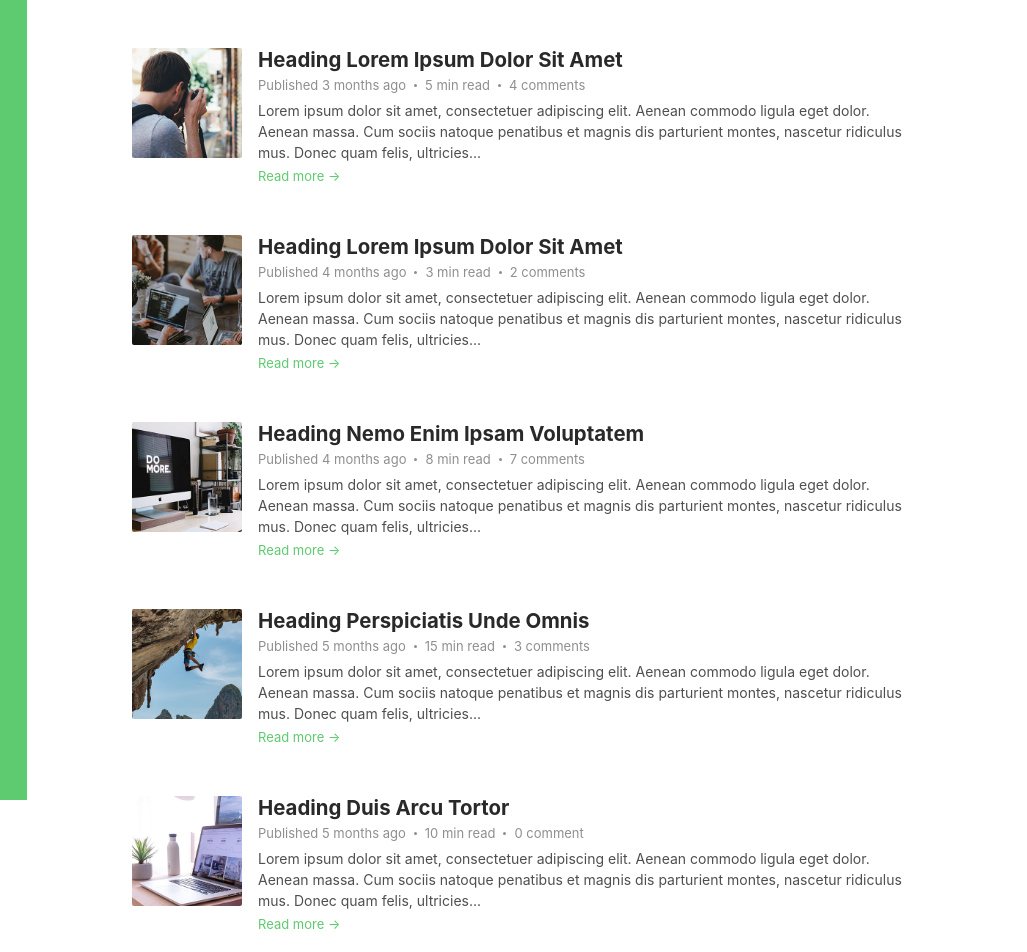
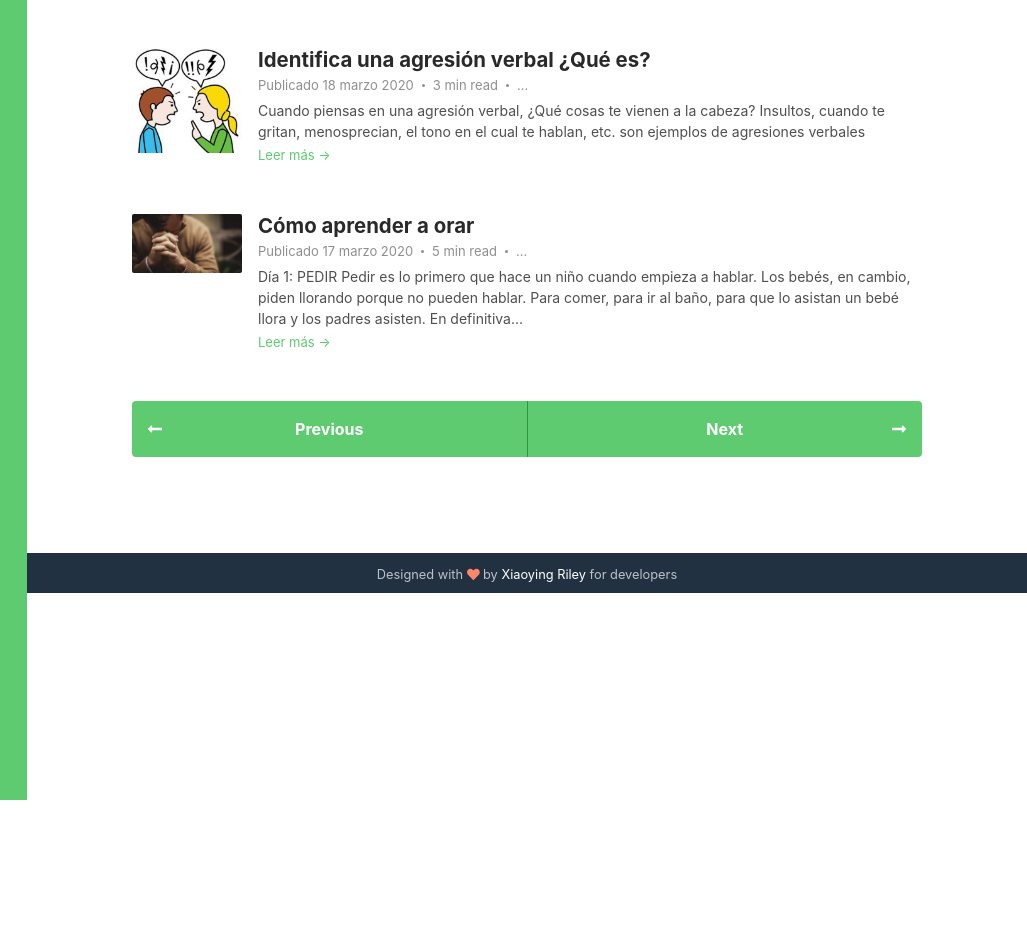
Before and after one commit to blogwebpost/tumejor, a plain HTML site: page blog-list.html in a window 1280 px wide. Shown: the top 952 px of the page, 253-1280 px from the left. After the commit the page ends 800 px from the top, so only its background shows below. Drawn offline with Linux system fonts and the light colour scheme.

Commit message:
cambiospost1

```diff
--- a/blog-list.html
+++ b/blog-list.html
@@ -68,72 +68,27 @@
 
 	    <section class="blog-list px-3 py-5 p-md-5">
 		    <div class="container">
+
 			    <div class="item mb-5">
 				    <div class="media">
-					    <img class="mr-3 img-fluid post-thumb d-none d-md-flex" src="assets/images/blog/blog-post-thumb-7.jpg" alt="image">
+					    <img class="mr-3 img-fluid post-thumb d-none d-md-flex" src="assets/images/blog/post18marzo2020.jpg" alt="image">
 					    <div class="media-body">
-						    <h3 class="title mb-1"><a href="blog-post.html">Heading Lorem Ipsum Dolor Sit Amet</a></h3>
-						    <div class="meta mb-1"><span class="date">Published 3 months ago</span><span class="time">5 min read</span><span class="comment"><a href="#">4 comments</a></span></div>
-						    <div class="intro">Lorem ipsum dolor sit amet, consectetuer adipiscing elit. Aenean commodo ligula eget dolor. Aenean massa. Cum sociis natoque penatibus et magnis dis parturient montes, nascetur ridiculus mus. Donec quam felis, ultricies...</div>
-						    <a class="more-link" href="blog-post.html">Read more &rarr;</a>
-					    </div><!--//media-body-->
-				    </div><!--//media-->
-			    </div><!--//item-->
-			    <div class="item mb-5">
-				    <div class="media">
-					    <img class="mr-3 img-fluid post-thumb d-none d-md-flex" src="assets/images/blog/blog-post-thumb-8.jpg" alt="image">
-					    <div class="media-body">
-						    <h3 class="title mb-1"><a href="blog-post.html">Heading Lorem Ipsum Dolor Sit Amet</a></h3>
-						    <div class="meta mb-1"><span class="date">Published 4 months ago</span><span class="time">3 min read</span><span class="comment"><a href="#">2 comments</a></span></div>
-						    <div class="intro">Lorem ipsum dolor sit amet, consectetuer adipiscing elit. Aenean commodo ligula eget dolor. Aenean massa. Cum sociis natoque penatibus et magnis dis parturient montes, nascetur ridiculus mus. Donec quam felis, ultricies...</div>
-						    <a class="more-link" href="blog-post.html">Read more &rarr;</a>
+						    <h3 class="title mb-1"><a href="post2.html">Identifica una agresión verbal ¿Qué es?</a></h3>
+						    <div class="meta mb-1"><span class="date">Publicado 18 marzo 2020</span><span class="time">3 min read</span><span class="comment"><a href="#">...</a></span></div>
+						    <div class="intro">Cuando piensas en una agresión verbal, ¿Qué cosas te vienen a la cabeza? Insultos, cuando te gritan, menosprecian, el tono en el cual te hablan, etc. son ejemplos de agresiones verbales</div>
+						    <a class="more-link" href="post2.html">Leer más &rarr;</a>
 					    </div><!--//media-body-->
 				    </div><!--//media-->
 			    </div><!--//item-->
 
 			    <div class="item mb-5">
 				    <div class="media">
-					    <img class="mr-3 img-fluid post-thumb d-none d-md-flex" src="assets/images/blog/blog-post-thumb-9.jpg" alt="image">
+					    <img class="mr-3 img-fluid post-thumb d-none d-md-flex" src="assets/images/blog/blog-post-thumb-1.jpg" alt="image">
 					    <div class="media-body">
-						    <h3 class="title mb-1"><a href="blog-post.html">Heading Nemo Enim Ipsam Voluptatem </a></h3>
-						    <div class="meta mb-1"><span class="date">Published 4 months ago</span><span class="time">8 min read</span><span class="comment"><a href="#">7 comments</a></span></div>
-						    <div class="intro">Lorem ipsum dolor sit amet, consectetuer adipiscing elit. Aenean commodo ligula eget dolor. Aenean massa. Cum sociis natoque penatibus et magnis dis parturient montes, nascetur ridiculus mus. Donec quam felis, ultricies...</div>
-						    <a class="more-link" href="blog-post.html">Read more &rarr;</a>
-					    </div><!--//media-body-->
-				    </div><!--//media-->
-			    </div><!--//item-->
-			    <div class="item mb-5">
-				    <div class="media">
-					    <img class="mr-3 img-fluid post-thumb d-none d-md-flex" src="assets/images/blog/blog-post-thumb-10.jpg" alt="image">
-					    <div class="media-body">
-						    <h3 class="title mb-1"><a href="blog-post.html">Heading Perspiciatis Unde Omnis </a></h3>
-						    <div class="meta mb-1"><span class="date">Published 5 months ago</span><span class="time">15 min read</span><span class="comment"><a href="#">3 comments</a></span></div>
-						    <div class="intro">Lorem ipsum dolor sit amet, consectetuer adipiscing elit. Aenean commodo ligula eget dolor. Aenean massa. Cum sociis natoque penatibus et magnis dis parturient montes, nascetur ridiculus mus. Donec quam felis, ultricies...</div>
-						    <a class="more-link" href="blog-post.html">Read more &rarr;</a>
-					    </div><!--//media-body-->
-				    </div><!--//media-->
-			    </div><!--//item-->
-
-			    <div class="item mb-5">
-				    <div class="media">
-					    <img class="mr-3 img-fluid post-thumb d-none d-md-flex" src="assets/images/blog/blog-post-thumb-11.jpg" alt="image">
-					    <div class="media-body">
-						    <h3 class="title mb-1"><a href="blog-post.html">Heading Duis Arcu Tortor</a></h3>
-						    <div class="meta mb-1"><span class="date">Published 5 months ago</span><span class="time">10 min read</span><span class="comment"><a href="#">0 comment</a></span></div>
-						    <div class="intro">Lorem ipsum dolor sit amet, consectetuer adipiscing elit. Aenean commodo ligula eget dolor. Aenean massa. Cum sociis natoque penatibus et magnis dis parturient montes, nascetur ridiculus mus. Donec quam felis, ultricies...</div>
-						    <a class="more-link" href="blog-post.html">Read more &rarr;</a>
-					    </div><!--//media-body-->
-				    </div><!--//media-->
-			    </div><!--//item-->
-
-			    <div class="item">
-				    <div class="media">
-					    <img class="mr-3 img-fluid post-thumb d-none d-md-flex" src="assets/images/blog/blog-post-thumb-12.jpg" alt="image">
-					    <div class="media-body">
-						    <h3 class="title mb-1"><a href="blog-post.html">Heading Vestibulum Ante Ipsum Primis</a></h3>
-						    <div class="meta mb-1"><span class="date">Published 6 months ago</span><span class="time">2 min read</span><span class="comment"><a href="#">8 comments</a></span></div>
-						    <div class="intro">Lorem ipsum dolor sit amet, consectetuer adipiscing elit. Aenean commodo ligula eget dolor. Aenean massa. Cum sociis natoque penatibus et magnis dis parturient montes, nascetur ridiculus mus. Donec quam felis, ultricies...</div>
-						    <a class="more-link" href="blog-post.html">Read more &rarr;</a>
+						    <h3 class="title mb-1"><a href="blog-post.html">Cómo aprender a orar</a></h3>
+						    <div class="meta mb-1"><span class="date">Publicado 17 marzo 2020</span><span class="time">5 min read</span><span class="comment"><a href="#">...</a></span></div>
+						    <div class="intro">Día 1: PEDIR Pedir es lo primero que hace un niño cuando empieza a hablar. Los bebés, en cambio, piden llorando porque no pueden hablar. Para comer, para ir al baño, para que lo asistan un bebé llora y los padres asisten. En definitiva...</div>
+						    <a class="more-link" href="blog-post.html">Leer más &rarr;</a>
 					    </div><!--//media-body-->
 				    </div><!--//media-->
 			    </div><!--//item-->
```
Also changed, not shown: post2.html (+2 -1 lines).
